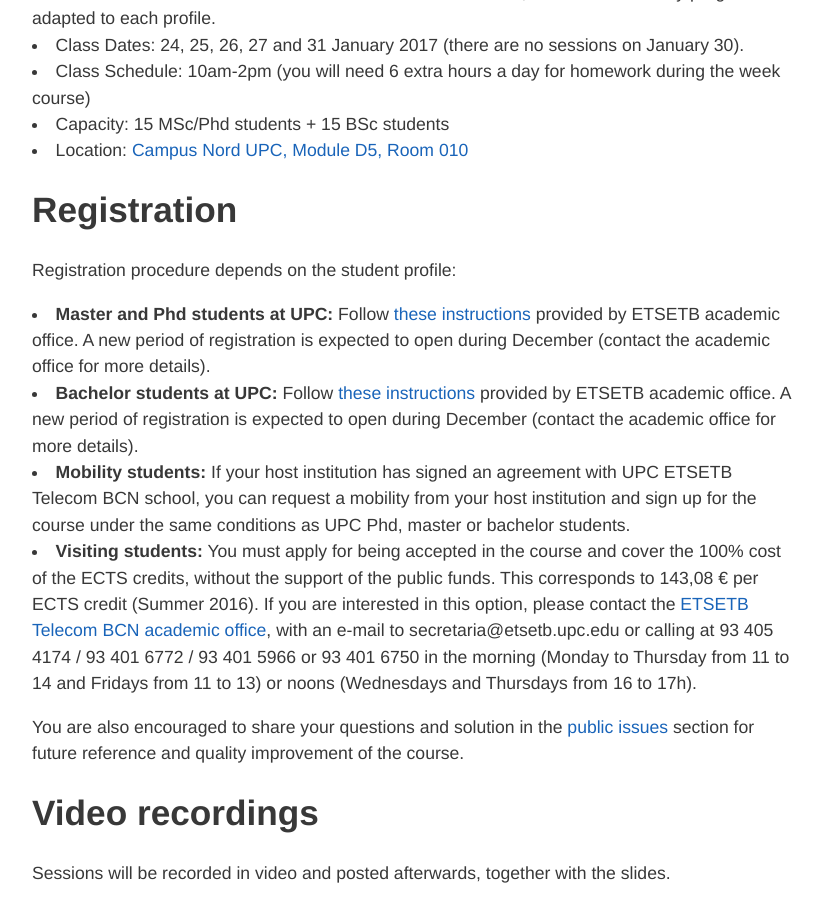
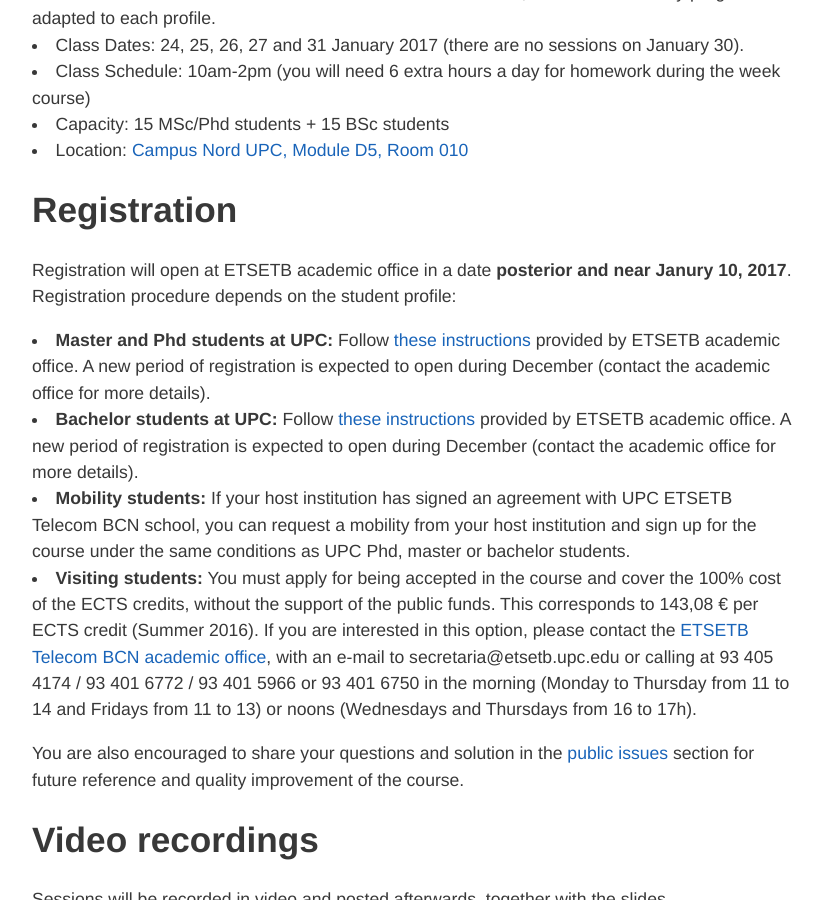
Before and after one commit to telecombcn-dl/2017-dlsl, a Jekyll site: the page built from index.md, in a window 1280 px wide and 900 px high, scrolled down 1616 px. Shown: the whole window, without its empty margins (224-1046 px from the left). Built offline with Jekyll 4.4.1, drawn with Linux system fonts in a browser that asks for light colours; nearby versions of some CDN libraries.

Commit message:
Registration will open again on January 10, 2017

```diff
--- a/index.md
+++ b/index.md
@@ -64,6 +64,7 @@ The aim of this course is to train students in methods of deep learning for spee
 * Location: [Campus Nord UPC, Module D5, Room 010](https://imatge.upc.edu/web/contact)
 
 ## Registration
+Registration will open at ETSETB academic office in a date **posterior and near Janury 10, 2017**.
 Registration procedure depends on the student profile:
 
 * **Master and Phd students at UPC:** Follow [these instructions](http://etsetb.upc.edu/ca/estudis/curs-actual/seminaris/seminars-masters-telecom-electronic-engineering-pla-92) provided by ETSETB academic office. A new period of registration is expected to open during December (contact the academic office for more details).
```
